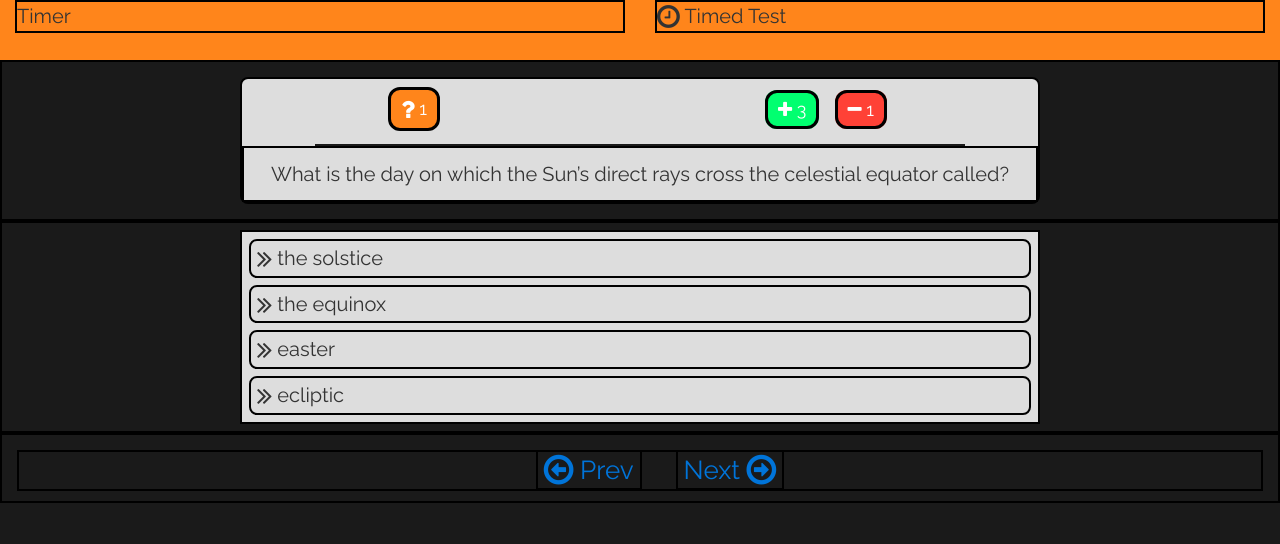
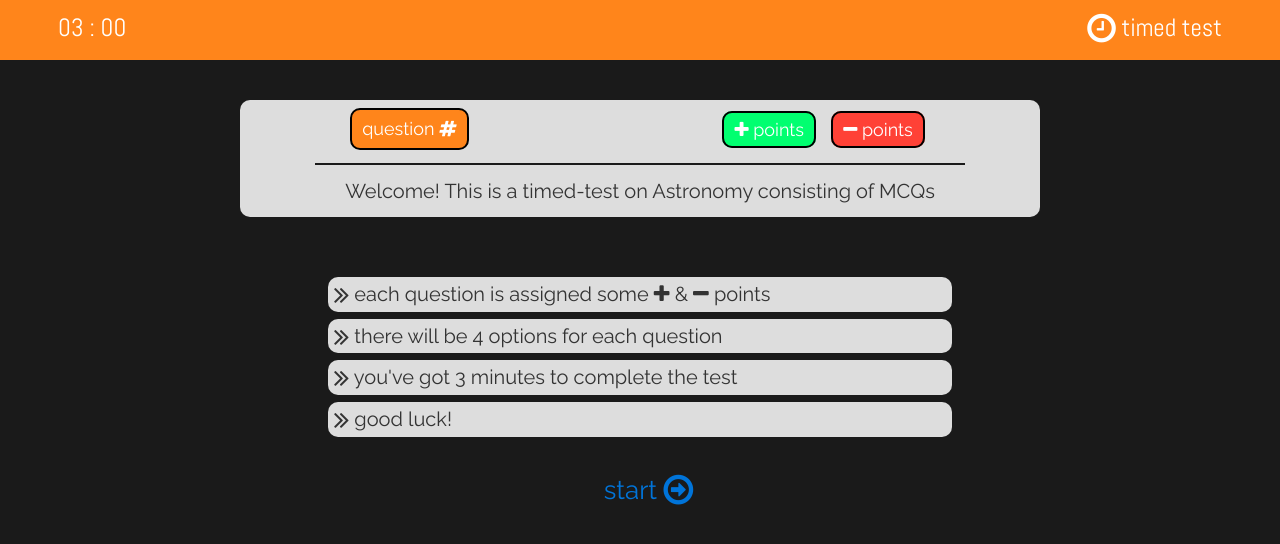
Before and after one commit to apooravc/ReactJS-works, a plain HTML site: page timed-test/index.html in a window 1280 px wide. Drawn offline with nearby package versions, Linux system fonts and the light colour scheme.

Commit message:
Pre React commit-1

```diff
--- a/timed-test/css/main.css
+++ b/timed-test/css/main.css
@@ -13,23 +13,37 @@ body#overr-boot{
 }
 
 .font{
-    font-family: 'Raleway';
+    font-family: 'Raleway', sans-serif;
     font-size: 20px;
 }
 
 .timer{
-
+    color: #FFFFFF;
+    display: inline-block;
+    padding: 5px 8px;
+    position: absolute;
+    left: 50px;
+    margin-top: 5px;
+    font-family: 'Abel', sans-serif;
+    font-size: 25px;
 }
 
-.test{
-
+.test-name{
+    color: #FFFFFF;
+    display: inline-block;
+    padding: 5px 8px;
+    position: absolute;
+    right: 50px;
+    margin-top: 5px;
+    font-family: 'Abel', sans-serif;
+    font-size: 25px;
 }
 
 .test-question{
     background-color: #DDDDDD;
     width: 800px;
-    margin: 15px auto;
-    border-radius: 8px;
+    margin: 40px auto;
+    border-radius: 10px;
 }
 
 .details{
@@ -39,10 +53,10 @@ body#overr-boot{
     padding: 3px 6px;
 }
 
-.questionId{
+.question-id{
     margin-top: 5px;
-    border: 3px solid black;
-    border-radius: 12px;
+    border: 2px solid black;
+    border-radius: 10px;
     padding: 6px 10px;
     color: white;
     background-color: #FF851B;
@@ -50,16 +64,16 @@ body#overr-boot{
     font-size: 18px;
 }
 
-.questionPoints{
+.question-points{
     list-style: none;
     margin-top: 5px;
 }
 
-.questionPoints> li{
+.question-points> li{
     display: inline;
-    border: 3px solid black;
+    border: 2px solid black;
     margin: 5px;
-    border-radius: 12px;
+    border-radius: 10px;
     padding: 6px 10px;
     color: white;
     font-family: 'Raleway';
@@ -79,23 +93,35 @@ body#overr-boot{
 }
 
 .choice-list{
-    background-color: #DDDDDD;
-    width: 800px;
+    background-color: #1a1a1a;
+    width: 650px;
     margin: 7px auto;
     list-style: none;
-    padding: 0;
+    padding: 6px;
 }
 
 .choice{
     padding: 3px 6px;
     margin: 7px;
-    border-radius: 8px;
+    border-radius: 10px;
+    background-color: #DDDDDD;
+}
+
+.choice-on-hover{
+    background-color: #FF851B;
+    color: #DDDDDD;
+}
+
+.choice-on-select{
+    background-color: #FF4136;
+    color: #DDDDDD;
 }
 
 .test-nav{
     list-style: none;
     text-align: center;
     margin-top: 15px;
+    padding-right: 65px;
 }
 
 .nav-button{
@@ -107,6 +133,6 @@ body#overr-boot{
     cursor: pointer;
 }
 
-#appear{
+#hide{
     display: none;
 }
--- a/timed-test/index.html
+++ b/timed-test/index.html
@@ -8,52 +8,52 @@
 
   <link rel="stylesheet" type="text/css" href="css/main.css">
   <link rel="stylesheet" type="text/css" href="css/font-awesome.min.css">
-  <link rel="stylesheet" href="https://fonts.googleapis.com/css?family=Raleway">
+  <link rel="stylesheet" href="https://fonts.googleapis.com/css?family=Raleway|Abel">
   <link rel="stylesheet" href="https://maxcdn.bootstrapcdn.com/bootstrap/3.3.7/css/bootstrap.min.css">
 </head>
 <body id="overr-boot">
   <div class="container-fluid">
     <div class="row banner">
       <div class="col-xs-6">
-        <div class="timer dive font">Timer</div>
+        <div class="timer">03 : 00</div>
       </div>
       <div class="col-xs-6">
-        <div class="test dive font"><i class="fa fa-clock-o fa-lg" aria-hidden="true"></i> Timed Test</div>
+        <div class="test-name"><i class="fa fa-clock-o fa-lg" aria-hidden="true"></i> timed test</div>
       </div>
     </div>
 
-    <div class="row dive">
+    <div class="row">
       <div class="col-xs-12">
-        <div class="test-question dive" id="appear">
+        <div class="test-question" id="hide">
           <div class="details font">
-            <p class="questionId font"></p>
-            <ul class="questionPoints">
+            <p class="question-id font"></p>
+            <ul class="question-points">
               <li></li>
               <li></li>
             </ul>
           </div>
           <div class="hline"></div>
-          <div class="question font dive"></div>
+          <div class="question font"></div>
         </div>
       </div>
     </div>
 
-    <div class="row dive">
+    <div class="row">
       <div class="col-xs-12">
-        <ul class="choice-list dive" id="appear">
-          <li class="choice dive font"></li>
-          <li class="choice dive font"></li>
-          <li class="choice dive font"></li>
-          <li class="choice dive font"></li>
+        <ul class="choice-list" id="hide">
+          <li class="choice font"></li>
+          <li class="choice font"></li>
+          <li class="choice font"></li>
+          <li class="choice font"></li>
         </ul>
       </div>
     </div>
 
-    <div class="row dive">
+    <div class="row">
       <div class="col-xs-12">
-        <ul class="test-nav dive" id="appear">
-          <li class="nav-button dive font" id="prev"><i class="fa fa-arrow-circle-o-left fa-lg" aria-hidden="true"></i> Prev</li>
-          <li class="nav-button dive font" id="next">Next <i class="fa fa-arrow-circle-o-right fa-lg" aria-hidden="true"></i></li>
+        <ul class="test-nav" id="hide">
+          <li class="nav-button font" id="left"></li>
+          <li class="nav-button font" id="right"></li>
         </ul>
       </div>
     </div>
--- a/timed-test/js/main.js
+++ b/timed-test/js/main.js
@@ -1,59 +1,197 @@
 $(document).ready(function () {
+
+  var prevIcon = '<i class="fa fa-arrow-circle-o-left fa-lg" aria-hidden="true"></i>',
+      nextIcon = '<i class="fa fa-arrow-circle-o-right fa-lg" aria-hidden="true">',
+      restartIcon = '<i class="fa fa-refresh fa-lg" aria-hidden="true"></i>',
+      submitIcon = '<i class="fa fa-check-circle-o fa-lg" aria-hidden="true"></i>',
+      plusIcon = '<i class="fa fa-plus" aria-hidden="true"></i>',
+      minusIcon = '<i class="fa fa-minus" aria-hidden="true"></i>',
+      listIcon = '<i class="fa fa-angle-double-right fa-lg" aria-hidden="true"></i>',
+      hashIcon = '<i class="fa fa-hashtag" aria-hidden="true"></i>';
+
+  var state = 0; /* state 0 --> user is on homePage
+                    state 1 --> user is undergoing test
+                  */
+
+
+  function homePageLayout() {
+    $(".question-id").empty().append("question " + hashIcon);
+    $(".question-points").children().eq(0).empty().append(plusIcon + " points");
+    $(".question-points").children().eq(1).empty().append(minusIcon + " points");
+    $(".question").empty().append("Welcome! This is a timed-test on Astronomy consisting of MCQs");
+    $(".choice").eq(0).empty().append(listIcon + " each question is assigned some " + plusIcon + " & " + minusIcon + " points");
+    $(".choice").eq(1).empty().append(listIcon + " there will be 4 options for each question");
+    $(".choice").eq(2).empty().append(listIcon + " you've got 3 minutes to complete the test");
+    $(".choice").eq(3).empty().append(listIcon + " good luck!");
+    $("#right").empty().append("start " + nextIcon);
+
+    $("#hide").fadeIn(1300);
+    $("ul#hide").fadeIn(1300);
+    $("li#right").fadeIn(1300);
+  }
+
+  homePageLayout();
+
   var appData = [{
     questionId: "1",
     questionPoints: [+3, 1],
     question: "What is the day on which the Sun’s direct rays cross the celestial equator called?",
     questionChoices: ["the solstice", "the equinox", "easter", "ecliptic"],
-    correctChoice: "the equinox"
+    correctChoice: "the equinox",
+    selectedChoice: ""
   },
   {
     questionId: "2",
     questionPoints: [+1.5, 1.5],
     question: "Who invented the telescope?",
     questionChoices: ["Hans Lippershey", "Archimedes", "Galileo", "Johannes Kepler"],
-    correctChoice: "Hans Lippershey"
+    correctChoice: "Hans Lippershey",
+    selectedChoice: ""
   },
   {
     questionId: "3",
     questionPoints: [+3.5, 0.5],
     question: "Which of these objects is the farthest from the Sun?",
     questionChoices: ["Saturn", "Kuiper Belt", "Neptune", "90377 Sedna"],
-    correctChoice: "90377 Sedna"
+    correctChoice: "90377 Sedna",
+    selectedChoice: ""
   },
   {
     questionId: "4",
     questionPoints: [+5, 2],
     question: "What term describes the alignment of three celestial bodies?",
     questionChoices: ["sizzle", "syzygy", "symbology", "suzerainty"],
-    correctChoice: "syzygy"
+    correctChoice: "syzygy",
+    selectedChoice: ""
   }
   ];
 
-  var index = 0;
-  function changeContent() {
-    $(".questionId").empty().append('<i class="fa fa-question fa-lg" aria-hidden="true"></i> ' + appData[index].questionId);
-    $(".questionPoints").children().eq(0).empty().append('<i class="fa fa-plus" aria-hidden="true"></i> ' + appData[index].questionPoints[0]);
-    $(".questionPoints").children().eq(1).empty().append('<i class="fa fa-minus" aria-hidden="true"></i> ' + appData[index].questionPoints[1]);
+  var index = 0; // index refers to question number
+  function changeQuestion() {
+    $(".question-id").empty().append(hashIcon + " " + appData[index].questionId);
+    $(".question-points").children().eq(0).empty().append(plusIcon + " " + appData[index].questionPoints[0]);
+    $(".question-points").children().eq(1).empty().append(minusIcon + " " + appData[index].questionPoints[1]);
     $(".question").empty().append(appData[index].question);
-    $(".choice").eq(0).empty().append('<i class="fa fa-angle-double-right fa-lg" aria-hidden="true"></i> ' + appData[index].questionChoices[0]);
-    $(".choice").eq(1).empty().append('<i class="fa fa-angle-double-right fa-lg" aria-hidden="true"></i> ' + appData[index].questionChoices[1]);
-    $(".choice").eq(2).empty().append('<i class="fa fa-angle-double-right fa-lg" aria-hidden="true"></i> ' + appData[index].questionChoices[2]);
-    $(".choice").eq(3).empty().append('<i class="fa fa-angle-double-right fa-lg" aria-hidden="true"></i> ' + appData[index].questionChoices[3]);
+    $(".choice").eq(0).empty().append(listIcon + " " + appData[index].questionChoices[0]);
+    $(".choice").eq(1).empty().append(listIcon + " " + appData[index].questionChoices[1]);
+    $(".choice").eq(2).empty().append(listIcon + " " + appData[index].questionChoices[2]);
+    $(".choice").eq(3).empty().append(listIcon + " " + appData[index].questionChoices[3]);
   }
 
-  changeContent();
-  $("ul.questionPoints").children().eq(0).css("background-color", "#01FF70");
-  $("ul.questionPoints").children().eq(1).css("background-color", "#FF4136");
-  $("#appear").fadeIn(1300);
-  $("ul#appear").fadeIn(1300);
+  $("ul.question-points").children().eq(0).css("background-color", "#01FF70");
+  $("ul.question-points").children().eq(1).css("background-color", "#FF4136");
 
-  $("#prev").on("click", function () {
-    index--;
-    changeContent();
+  function startTimer(duration, element) {
+    var timer = duration, minutes, seconds;
+    setInterval(function () {
+      minutes = parseInt(timer / 60, 10);
+      seconds = parseInt(timer % 60, 10);
+
+      minutes = minutes < 10 ? "0" + minutes : minutes;
+      seconds = seconds < 10 ? "0" + seconds : seconds;
+
+      element.empty().append(minutes + " : " + seconds);
+      timer--;
+      if (timer < 0) {
+        timer = duration;
+      }
+    }, 1000);
+  }
+
+  function startTest() {
+    changeQuestion();
+    $("li#left").show().empty().append(restartIcon + " Restart");
+    $("li#right").empty().append("Next " + nextIcon);
+  }
+
+  function choiceOnSelect() {
+    if (state != 0) {
+      var choices = $(".choice");
+      choices.removeClass("choice-on-select");
+      for (var i = 0; i < 4; i++)  {
+        if (choices.eq(i).text() === appData[index].selectedChoice) {
+          choices.eq(i).addClass("choice-on-select");
+          break;
+        }
+      }
+    }
+  }
+
+  $("#left").on("click", function() {
+    if (state == 1 && index == 0) {
+
+      state = 0;
+      index = 0;
+      window.location.replace("index.html");
+
+    } else if (state == 1 && index == 1) {
+
+      $("#left").empty().append(restartIcon + " Restart");
+      index--;
+      changeQuestion();
+      choiceOnSelect();
+
+    } else if (state == 1 && index == 3) {
+
+      $("#right").empty().append("Next " + nextIcon);
+      index--;
+      changeQuestion();
+      choiceOnSelect();
+
+    } else {
+
+      index--;
+      changeQuestion();
+      choiceOnSelect();
+
+    }
   });
 
-  $("#next").on("click", function () {
-    index++;
-    changeContent();
+  $("#right").on("click", function() {
+    if (state == 0) {
+
+      state = 1;
+      var element = $(".timer");
+      startTimer(179, element);
+      startTest();
+
+    } else if (state == 1 && index == 0) {
+
+      $("#left").empty().append(prevIcon + " Prev");
+      index++;
+      changeQuestion();
+      choiceOnSelect();
+
+    } else if (state == 1 && index == 2) {
+
+      $("#right").empty().append("Submit " + submitIcon);
+      index++;
+      changeQuestion();
+      choiceOnSelect();
+
+    } else {
+      index++;
+      changeQuestion();
+      choiceOnSelect();
+    }
   });
+
+  $(".choice").hover(function() {
+    if (state != 0) {
+      $(this).addClass("choice-on-hover");
+    }
+  }, function () {
+    if (state != 0) {
+      $(this).removeClass("choice-on-hover");
+    }
+  });
+
+  $(".choice").on("click", function() {
+    if (state != 0) {
+      $(".choice").removeClass("choice-on-select");
+      $(this).addClass("choice-on-select");
+      appData[index].selectedChoice = $(this).text();
+    }
+  });
+
 });
```
